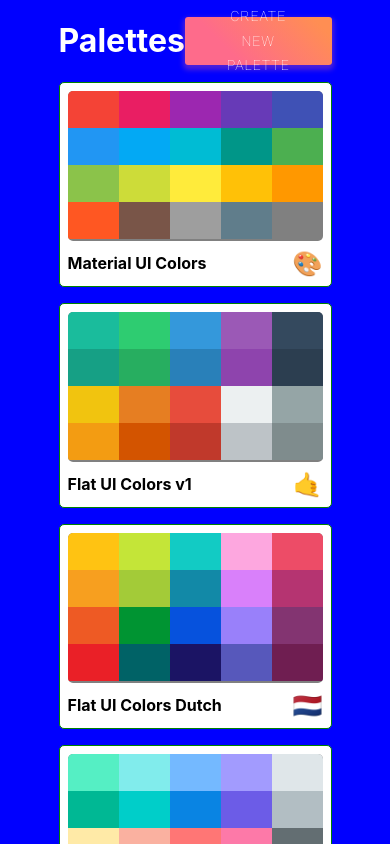
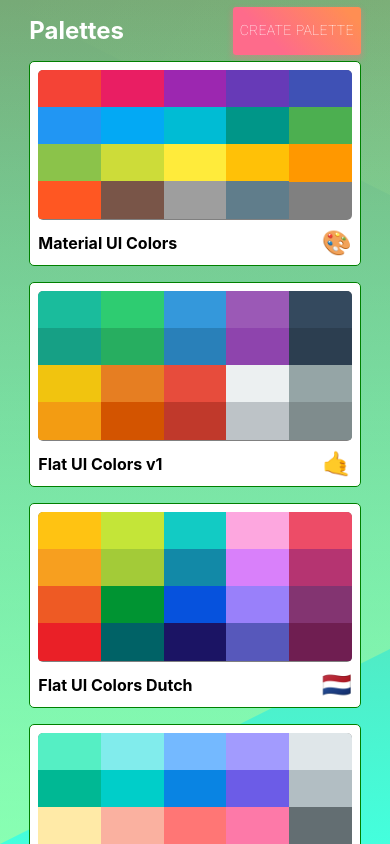
Before and after one commit to notsonoobie/colorpaletteapp, a React (Create React App) app: page / in a window 390 px wide. Shown: the top 844 px of the page. Built offline with nearby package versions, Linux system fonts and the light colour scheme.

Commit message:
Made App more responsive and few styling bug fixes, Added SVG Background to Home Page

```diff
--- a/src/PaletteList.js
+++ b/src/PaletteList.js
@@ -10,7 +10,6 @@
         super(props)
         this.goToPalette = this.goToPalette.bind(this)
     }
-
     goToPalette(id) {
         this.props.history.push(`/palette/${id}`)
     }
@@ -21,7 +20,7 @@
                 <div className={classes.container}>
                     <div className={classes.nav}>
                         <h1>Palettes</h1>
-                        <Link to="/palette/new"><Button variant="contained" color="danger" className={classes.btn} size="medium">Create New Palette</Button></Link>
+                        <Link to="/palette/new"><Button variant="contained" color="danger" className={classes.btn} size="medium">Create Palette</Button></Link>
                     </div>
                     <div className={classes.palettes}>
                         {palettes.map(p => <MiniPalette {...p} key={p.id} id={p.id} deletePalette={this.props.deletePalette} handleClick={()=> this.goToPalette(p.id)} /> )}
--- a/src/constants/constant.js
+++ b/src/constants/constant.js
@@ -1,2 +1,2 @@
-const DRAWER_WIDTH = 400
+const DRAWER_WIDTH = 375
 export default DRAWER_WIDTH
--- a/src/styles/NewPaletteFormStyles.js
+++ b/src/styles/NewPaletteFormStyles.js
@@ -1,3 +1,4 @@
+import sizes from './mediaQueryHelpers'
 import DRAWER_WIDTH from '../constants/constant'
 const drawerWidth = DRAWER_WIDTH;
 
@@ -48,7 +49,10 @@
       display: "flex",
       flexDirection: "column",
       justifyContent: "center",
-      alignItems: "center"
+      alignItems: "center",
+      [sizes.down("md")]: {
+        justifyContent: "flex-start",
+      }
     },
     buttons: {
       width: "100%"
--- a/src/styles/NewPaletteNavStyles.js
+++ b/src/styles/NewPaletteNavStyles.js
@@ -30,7 +30,7 @@
     },
     menuButton: {
         marginLeft: 12,
-        marginRight: 20
+        marginRight: 0
     },
     navBtns: {
         marginRight: "1rem",
--- a/src/styles/PaletteListStyles.js
+++ b/src/styles/PaletteListStyles.js
@@ -1,4 +1,5 @@
 import sizes from './mediaQueryHelpers'
+import bg from './bg.svg'
 
 export default {
     root: {
@@ -6,7 +7,11 @@
         height: "100vh",
         display: "flex",
         alignItems: "flex-start",
-        justifyContent: "center"
+        justifyContent: "center",
+        overflow: "scroll",
+        backgroundColor: "#77aa77",
+        backgroundImage: `url(${bg})`,
+        backgroundSize: "cover"
     },
     container: {
         width: "50%",
@@ -18,7 +23,7 @@
             width: "80%"
         },
         [sizes.down("xs")]: {
-            width: "70%"
+            width: "85%"
         }
     },
     nav: {
@@ -29,7 +34,12 @@
         alignItems: "center",
         "& a": {
             fontFamily: "Roboto",
-            textDecoration: "none",
+            textDecoration: "none"
+        },
+        "& h1": {
+            [sizes.down('xs')]: {
+                fontSize: "1.5rem"
+            }
         }
     },
     btn: {
@@ -41,7 +51,17 @@
         padding: "0 30px",
         boxShadow: "0 3px 5px 2px rgba(255,105,135,.3)",
         wordSpacing: "2px",
-        letterSpacing: "1px"
+        letterSpacing: "1px",
+        [sizes.down('sm')]: {
+            padding: "0 5px",
+            wordSpacing: "1px",
+            letterSpacing: "0.5px"
+        },
+        [sizes.down('xs')]: {
+            padding: "0 7px",
+            wordSpacing: "0.5px",
+            letterSpacing: "0.3px"
+        }
     },
     palettes: {
         boxSizing: "border-box",
```
Also changed, not shown: src/styles/bg.svg (added).
